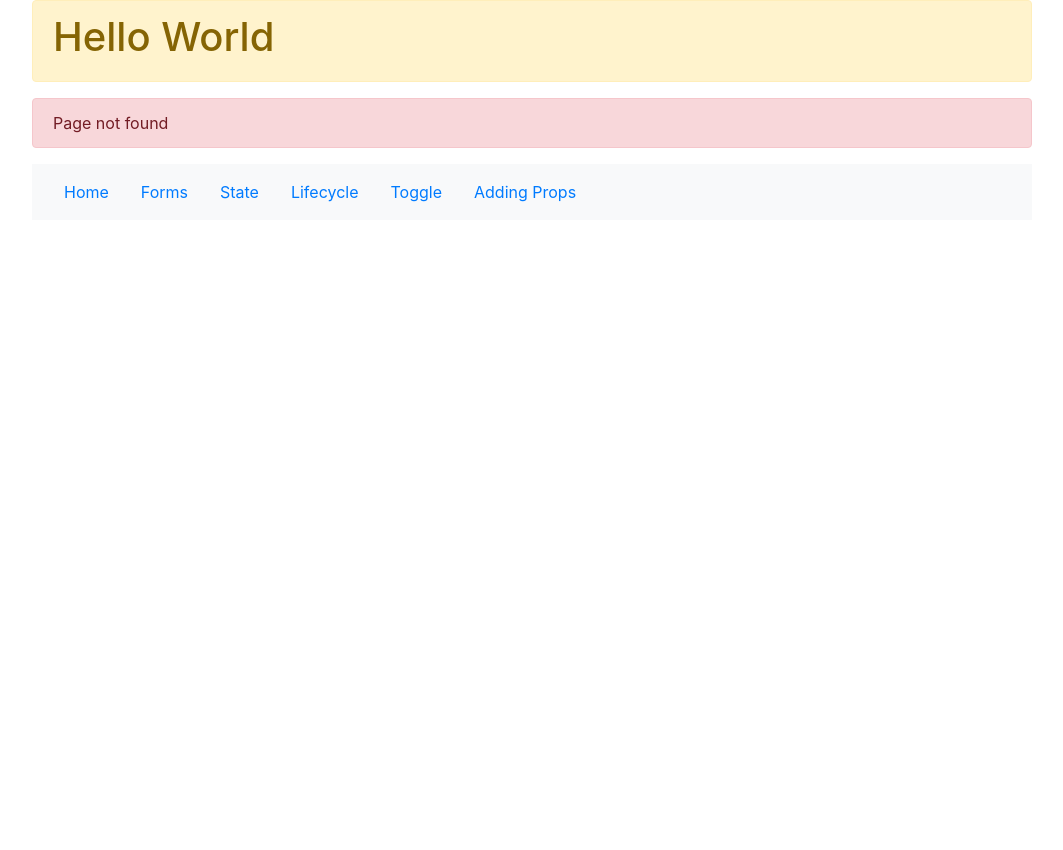
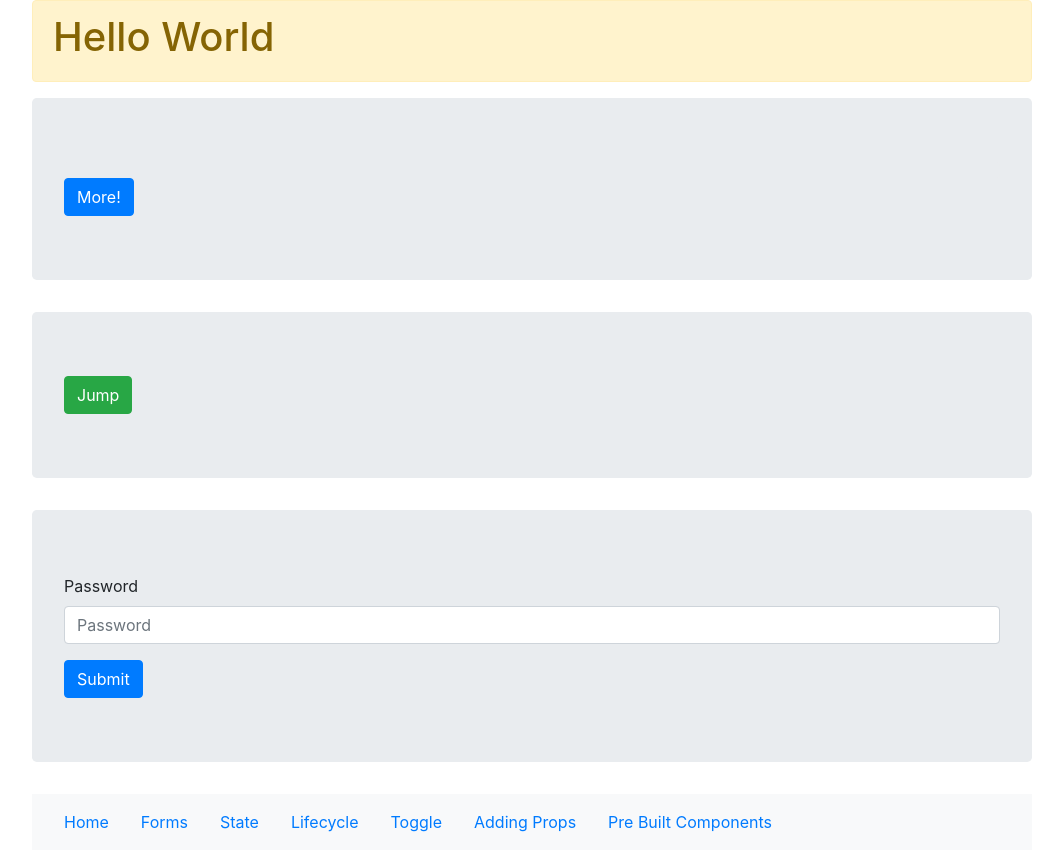
Before and after one commit to bpdm88/week-09, a React (Create React App) app: page /premade in a window 1280 px wide. Before the commit this address had no page. Shown: the whole page, without its empty margins (108-1171 px from the left). Before the commit the page ends 800 px from the top, so only its background shows below. Built offline with nearby package versions, Linux system fonts and the light colour scheme.

Commit message:
Pre-Built Challenges 1 - 3 - Day 5

```diff
--- a/package.json
+++ b/package.json
@@ -7,6 +7,7 @@
     "@testing-library/react": "^11.2.2",
     "@testing-library/user-event": "^12.2.2",
     "react": "^17.0.1",
+    "react-bootstrap": "^1.4.0",
     "react-dom": "^17.0.1",
     "react-router-dom": "^5.2.0",
     "react-scripts": "4.0.1",
--- a/src/App.js
+++ b/src/App.js
@@ -11,6 +11,7 @@ import StepCounter from "./components/StepCounter";
 import Forms from "./components/Forms";
 import Lifecycle from "./components/Lifecycle";
 import AddProp from "./components/AddProp";
+import PreMade from "./components/PreMade";
 
 const App = () => (
     <Router>
@@ -31,6 +32,9 @@ const App = () => (
             <Route exact path="/addprop">
                 <AddProp/>
             </Route>
+            <Route exact path="/premade">
+                <PreMade/>
+            </Route>
             <Route exact path="/toggle">
                 <ToggleText initial="Hello" alternative="World" />
             </Route>
--- a/src/components/Footer.js
+++ b/src/components/Footer.js
@@ -13,6 +13,7 @@ class Footer extends React.Component {
                     <li class="nav-link"><Link to ="/lifecycle">Lifecycle</Link></li>
                     <li class="nav-link"><Link to = "/toggle">Toggle</Link></li>
                     <li class="nav-link"><Link to ="/addprop">Adding Props</Link></li>
+                    <li class="nav-link"><Link to ="/premade">Pre Built Components</Link></li>
             </footer>
         );
     }
--- /dev/null
+++ b/src/components/Pre-built/CatchMeIfYouCan2.js
@@ -0,0 +1,30 @@
+import React from "react";
+import { Button } from "react-bootstrap";
+
+class CatchMeIfYouCan2 extends React.Component {
+
+    constructor(props) {
+
+        super(props);
+
+        this.state = {
+            margin:0,
+        };
+
+        this.handleClick = this.handleClick.bind(this);
+    }
+
+    handleClick() {
+        this.setState({margin: this.state.margin + this.props.jump});
+    }
+
+    render() {
+        return (
+            <section class = "jumbotron">
+                <Button onClick ={this.handleClick} style = {{marginTop: this.state.margin}}variant="success">Jump</Button>
+            </section>
+        )
+    }
+}
+
+export default CatchMeIfYouCan2;
--- /dev/null
+++ b/src/components/Pre-built/PasswordStrength2.js
@@ -0,0 +1,56 @@
+import React from "react";
+import { Form } from "react-bootstrap";
+import { Button } from "react-bootstrap";
+
+class PasswordStrength2 extends React.Component {
+    constructor(props) {
+        super(props);
+
+        this.state = {
+            input: "",
+        };
+
+        this.handleChange = this.handleChange.bind(this);
+        this.handleColour = this.handleColour.bind(this);
+    }
+
+    handleChange(event) {
+        this.setState({ input: event.currentTarget.value });
+    }
+
+    handleColour() {
+        let length = this.state.input.length;
+
+        if (length >= 16) {
+            return "green";
+        } else if (length >= 9) {
+            return "orange";
+        } else if (length > 0) {
+            return "red";
+        } else return "";
+    }
+
+    render() {
+        return (
+            <section class="jumbotron">
+                <Form>
+                    <Form.Group controlId="formBasicPassword">
+                        <Form.Label>Password</Form.Label>
+                        <Form.Control
+                            type="password"
+                            placeholder="Password"
+                            onChange={this.handleChange}
+                            value={this.state.input}
+                            style={{ background: this.handleColour() }}
+                        />
+                    </Form.Group>
+                    <Button variant="primary" type="submit">
+                        Submit
+                    </Button>
+                </Form>
+            </section>
+        );
+    }
+}
+
+export default PasswordStrength2;
--- /dev/null
+++ b/src/components/Pre-built/Progress.js
@@ -0,0 +1,34 @@
+import React from "react";
+import { Button, ProgressBar } from "react-bootstrap";
+
+class Progress extends React.Component {
+
+    constructor(props) {
+
+        super(props)
+
+        this.state = {
+            progress: 0,
+        };
+
+        this.handleChange = this.handleChange.bind(this);
+    }
+
+    handleChange() {
+        if (this.state.progress < 100) {
+            this.setState({progress: this.state.progress + 10})
+        }
+    }
+
+    render() {
+        const { progress } = this.state;
+        return(
+            <section class="jumbotron">
+                <ProgressBar animated now={ progress } />
+                <Button onClick={this.handleChange} variant="primary">More!</Button>{' '}
+            </section>
+        )
+    }
+}
+
+export default Progress;
--- /dev/null
+++ b/src/components/PreMade.js
@@ -0,0 +1,14 @@
+import Progress from "./Pre-built/Progress";
+import CatchMeIfYouCan2 from "./Pre-built/CatchMeIfYouCan2";
+import CatchMeIfYouCan from "./CatchMeIfYouCan";
+import PasswordStrength2 from "./Pre-built/PasswordStrength2";
+
+const PreMade = () => (
+    <>
+        <Progress />
+        <CatchMeIfYouCan2 jump={100} />
+        <PasswordStrength2 />
+    </>
+);
+
+export default PreMade;
```
Also changed, not shown: 2 other files (tests, documents, lock files or other folders).
